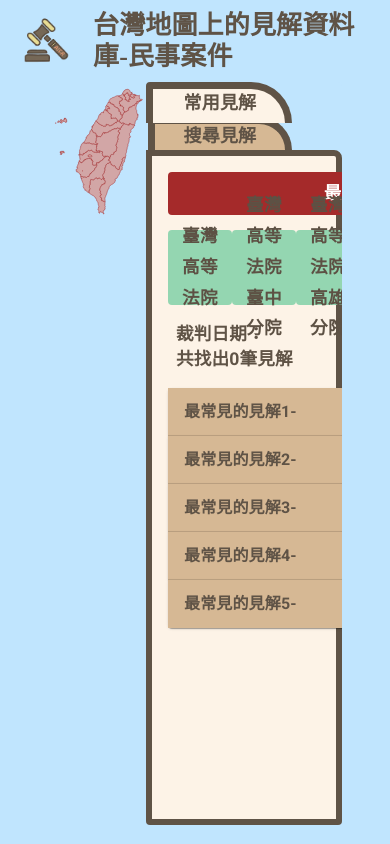
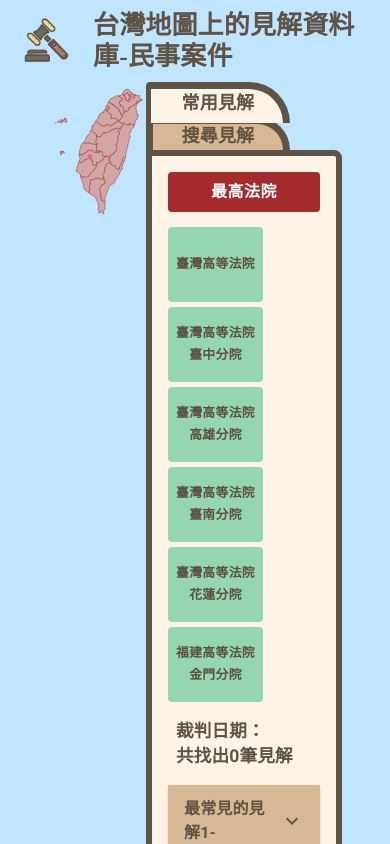
Before and after one commit to eddie605134/legal-opinion-db-on-jurisprudence, a React (Vite) app: page /map in a window 390 px wide. Shown: the top 844 px of the page. Built offline with nearby package versions, Linux system fonts and the light colour scheme; no server answers; a web font is replaced by a local one.

Commit message:
map button文字大小宿改 RWD table版調整

```diff
--- a/src/components/layouts/TabsComponent.tsx
+++ b/src/components/layouts/TabsComponent.tsx
@@ -10,8 +10,11 @@ import useElementObserver from '@/hooks/useElementObserver';
 
 const StyledNav = styled('nav')(({ theme }) => ({
   zIndex: 1,
-  paddingLeft: '7px',
-  background: theme.palette.background.default
+  paddingLeft: '5px',
+  background: theme.palette.background.default,
+  [theme.breakpoints.up('md')]: {
+    paddingLeft: '7px',
+  },
 }));
 
 const StyledTab = styled('a')(({theme}) => ({
--- a/src/pages/HomePage.tsx
+++ b/src/pages/HomePage.tsx
@@ -54,6 +54,9 @@ const HomePage = () => {
   const [mainFlexBasis, setMainFlexBasis] = useState('100%');
 
   // 2. 在 useEffect 中設置目標狀態
+
+  // 螢幕寬度小於 1040px 時，sideFlexBasis 只能是0%。
+
   useEffect(() => {
     setSideFlexBasis((pathIsMap || (pathIsResult && advanceSearchOpen)) ? '33.33%' : '0%');
     setMainFlexBasis((pathIsMap || (pathIsResult && advanceSearchOpen)) ? '66.66%' : '100%');
--- a/src/pages/MapPage/Information.tsx
+++ b/src/pages/MapPage/Information.tsx
@@ -171,7 +171,7 @@ const Information = () => {
             }}
             style={{
               width: '100%',
-              fontSize: '1.1rem',
+              fontSize: '1rem',
               fontWeight: 'bold',
             }}
 
@@ -179,7 +179,13 @@ const Information = () => {
             {supremeCourt}
           </Button>
         </div>
-        <div style={{ display: 'flex', justifyContent: 'space-between', alignItems: 'center', marginBottom: '12px' }}>
+        <div style={{
+          display: 'flex',
+          justifyContent: 'space-between',
+          alignItems: 'center',
+          marginBottom: '12px',
+          flexWrap: 'wrap',
+        }}>
           {courtItems.map((item) => (
             <Box key={item.id}>
               <Button
@@ -191,11 +197,14 @@ const Information = () => {
                     backgroundColor: '#52B27B',
                     color: 'white',
                   },
+                  fontSize: {
+                    xs: '0.8rem',
+                    lg: '1rem',
+                  },
                 }}
                 style={{
                   marginBottom: '5px',
                   whiteSpace: 'pre-wrap',
-                  fontSize: '1.1rem',
                   fontWeight: 'bold',
                   height: '75px',
                 }}
@@ -204,7 +213,7 @@ const Information = () => {
               </Button>
             </Box>
           ))}
-        </div>
+      </div>
       </div>
       <div>
         <FormLabel sx={{pl: 1, fontSize: '1.1rem', fontWeight: 600, color: '#5F5346'}} className='setLabel'>{courtInfo.court}</FormLabel>
--- a/src/pages/ResultPage/components/Result.tsx
+++ b/src/pages/ResultPage/components/Result.tsx
@@ -98,7 +98,7 @@ function ResultPage() {
             align="center"
             style={{
               width: column.width,
-              minWidth: column.width,
+              minWidth: column.dataKey !== 'opinion' ? column.width : '450px',
               fontSize: '1.1rem',
               fontWeight: 600,
               // position: 'sticky',
--- a/src/pages/SearchPage/components/KeywordInput.tsx
+++ b/src/pages/SearchPage/components/KeywordInput.tsx
@@ -23,7 +23,6 @@ const KeywordInput: React.FC<KeywordInputProps> = ({
         <TextField
           value={value}
           placeholder="請輸入關鍵字，或者點選下方隨機關鍵字"
-          style={{ width: width }}
           variant="outlined"
           size="small"
           error={error}
@@ -32,6 +31,10 @@ const KeywordInput: React.FC<KeywordInputProps> = ({
             style: { backgroundColor: '#FDF3E7', textAlign: 'right' },
           }}
           sx={{
+            width: {
+              xs: '600px',
+              md: width
+            },
             backgroundColor: 'white',
             '&:hover .MuiOutlinedInput-root .MuiOutlinedInput-notchedOutline': {
               borderColor: 'primary.main',
--- a/src/pages/SearchPage/components/OpinionInput.tsx
+++ b/src/pages/SearchPage/components/OpinionInput.tsx
@@ -27,11 +27,14 @@ const OpinionInput: React.FC<OpinionInputProps> = ({
           rows={10}
           error={error}
           helperText={error ? '見解不得為空' : ''}
-          style={{ width: width }}
           FormHelperTextProps={{
             style: { backgroundColor: '#FDF3E7', textAlign: 'right' },
           }}
           sx={{
+            width: {
+              xs: '600px',
+              md: width
+            },
             fontSize: '1.2rem',
             backgroundColor: 'white',
             '&:hover .MuiOutlinedInput-root .MuiOutlinedInput-notchedOutline': {
--- a/src/theme.tsx
+++ b/src/theme.tsx
@@ -47,6 +47,15 @@ const theme = createTheme({
       }
     }
   },
+  breakpoints: {
+    values: {
+      xs: 0,
+      sm: 600,
+      md: 1040,
+      lg: 1220,
+      xl: 1920,
+    }
+  },
   components: {
     AnimatedGrid: {
       styleOverrides: {
```
